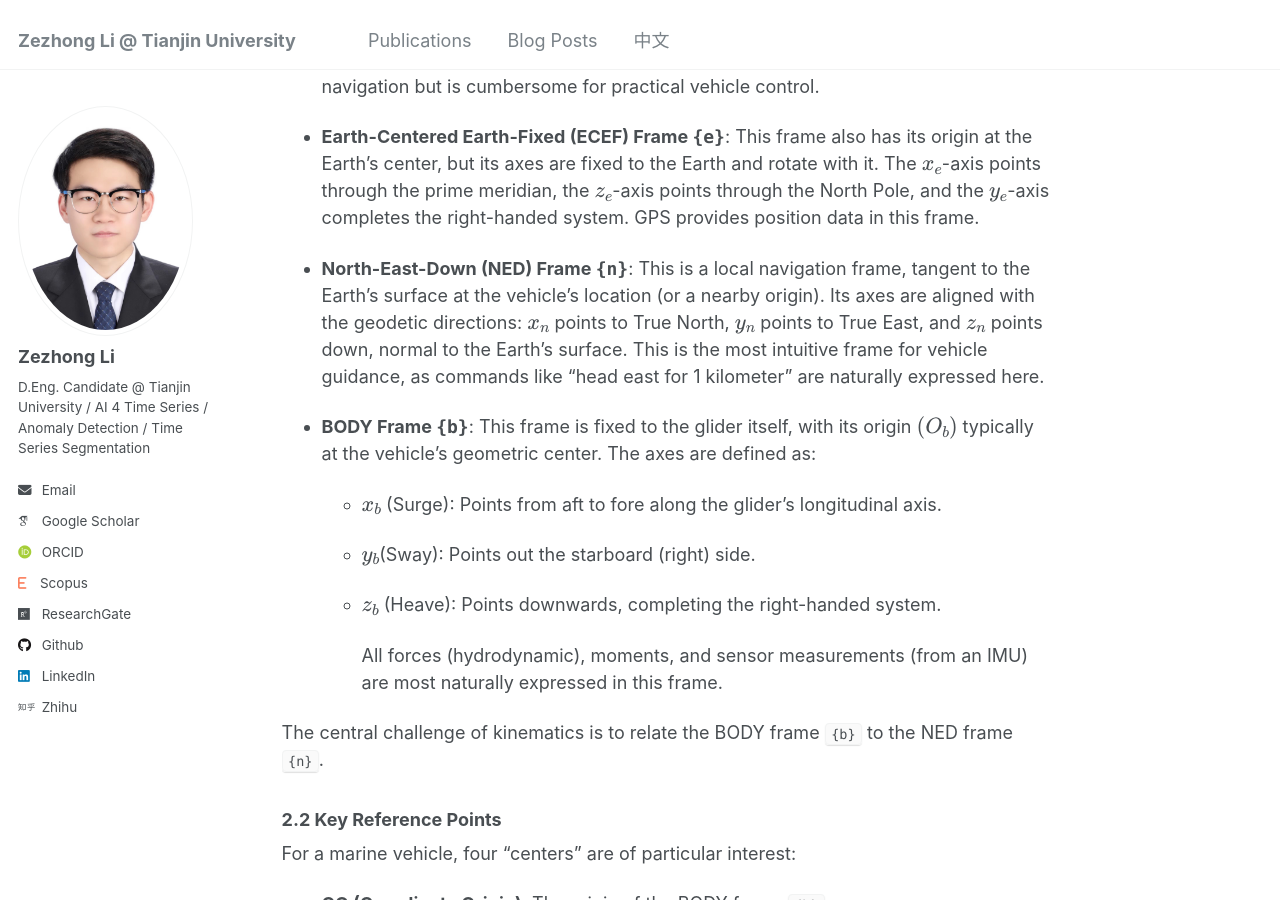
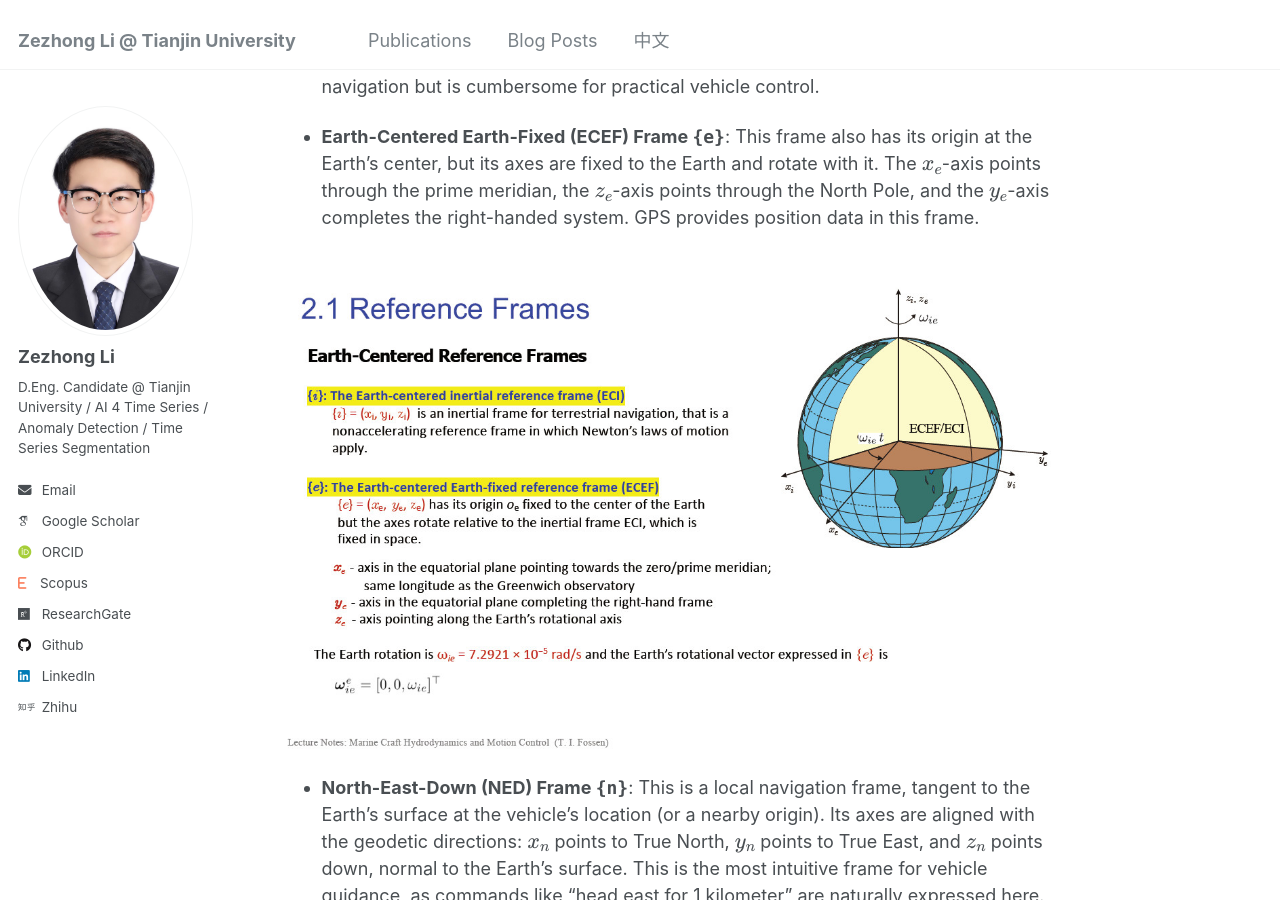
Before and after one commit to lzz19980125/lzz19980125.github.io, a Jekyll site: the page built from _posts/2025-7-28-Kinematic Analysis of Underwater Gliders.md, in a window 1280 px wide and 900 px high, scrolled down 1445 px. Built offline with Jekyll 4.4.1, drawn with Linux system fonts in a browser that asks for light colours; some web fonts are replaced.

Commit message:
Update 2025-7-28-Kinematic Analysis of Underwater Gliders.md

```diff
--- a/_posts/2025-7-28-Kinematic Analysis of Underwater Gliders.md
+++ b/_posts/2025-7-28-Kinematic Analysis of Underwater Gliders.md
@@ -39,6 +39,8 @@ We use several coordinate frames, each serving a specific purpose, to describe t
 *   **Earth-Centered Inertial (ECI) Frame `{i}`**: This is a non-accelerating frame with its origin at the Earth's center. Its axes are fixed relative to the distant stars. In this frame, Newton's laws of motion apply directly. It is the ultimate reference for terrestrial navigation but is cumbersome for practical vehicle control.
 
 *   **Earth-Centered Earth-Fixed (ECEF) Frame `{e}`**: This frame also has its origin at the Earth's center, but its axes are fixed to the Earth and rotate with it. The $$x_e$$-axis points through the prime meridian, the $$z_e$$-axis points through the North Pole, and the $$y_e$$-axis completes the right-handed system. GPS provides position data in this frame.
+
+   <br/><img src='../images/2025-07-30_211720.jpg'>
 
 *   **North-East-Down (NED) Frame `{n}`**: This is a local navigation frame, tangent to the Earth's surface at the vehicle's location (or a nearby origin). Its axes are aligned with the geodetic directions: $$x_n$$ points to True North, $$y_n$$ points to True East, and $$z_n$$ points down, normal to the Earth's surface. This is the most intuitive frame for vehicle guidance, as commands like "head east for 1 kilometer" are naturally expressed here.
 
```
